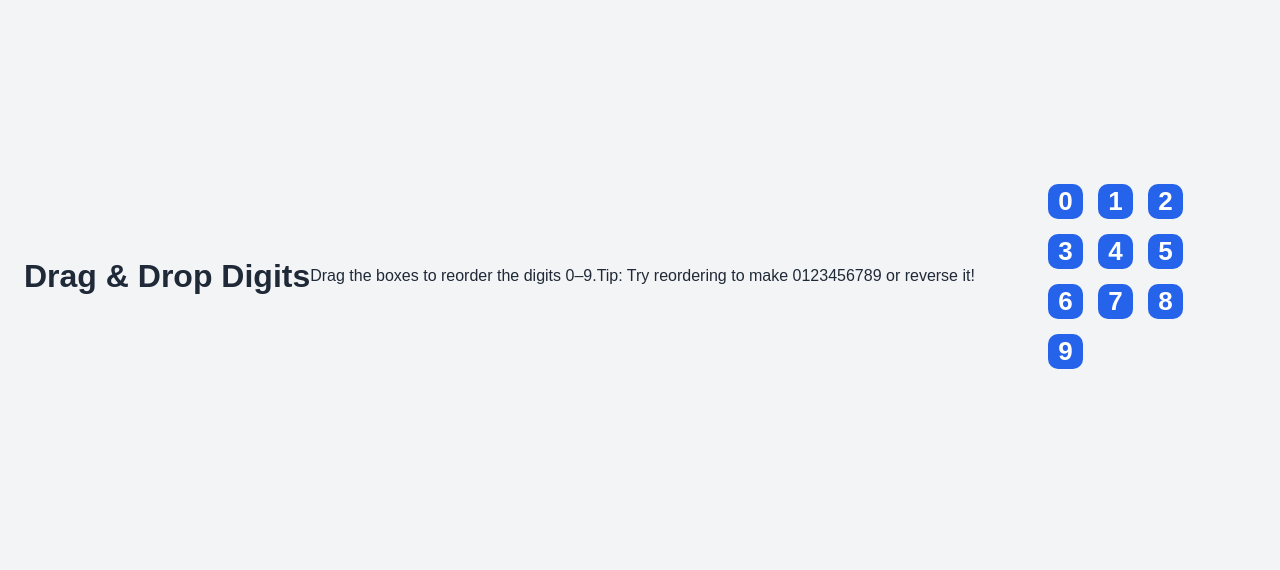
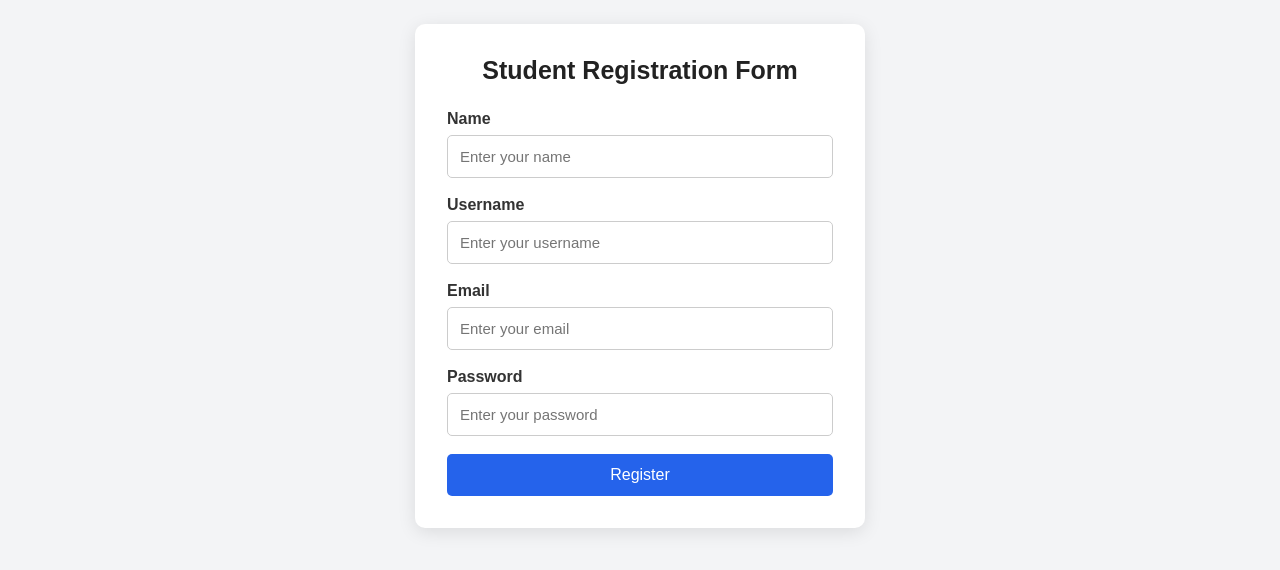
Before and after one commit to Appa45/Assignment7, a React (Vite) app in the folder random-joke-app/: page / in a window 1280 px wide. Shown: the part 124-694 px from the top of the page. Built offline with nearby package versions, Linux system fonts and the light colour scheme.

Commit message:
change in the project

```diff
--- a/random-joke-app/src/App.css
+++ b/random-joke-app/src/App.css
@@ -5,9 +5,8 @@
 
 body {
   margin: 0;
-  font-family: Arial, Helvetica, sans-serif;
-  background: #f3f4f6;
-  color: #1f2937;
+  font-family: Arial, sans-serif;
+  background: #f4f6f9;
 }
 
 .app-container {
@@ -18,107 +17,69 @@ body {
   padding: 24px;
 }
 
-.drag-card {
+.form-card {
   width: 100%;
-  max-width: 650px;
-  padding: 35px;
+  max-width: 450px;
+  padding: 32px;
   background: #ffffff;
-  border-radius: 14px;
-  box-shadow: 0 5px 25px rgba(0, 0, 0, 0.08);
-  text-align: center;
+  border-radius: 10px;
+  box-shadow: 0 4px 18px rgba(0, 0, 0, 0.1);
 }
 
-.drag-card h1 {
-  margin: 0 0 12px;
-  font-size: 30px;
-  color: #1e293b;
+h1 {
+  margin: 0 0 25px;
+  text-align: center;
+  font-size: 25px;
+  color: #222;
 }
 
-.description {
-  margin: 0 0 30px;
-  color: #64748b;
-  font-size: 16px;
-  line-height: 1.6;
+.form-group {
+  margin-bottom: 18px;
 }
 
-.number-container {
-  display: grid;
-  grid-template-columns: repeat(3, 1fr);
-  gap: 15px;
-  max-width: 390px;
-  margin: 0 auto;
+.form-group label {
+  display: block;
+  margin-bottom: 7px;
+  font-weight: 600;
+  color: #333;
 }
 
-.number-item {
-  display: flex;
-  align-items: center;
-  justify-content: center;
-  aspect-ratio: 1 / 1;
-  background: #2563eb;
-  color: #ffffff;
-  border: 2px solid transparent;
-  border-radius: 10px;
-  font-size: 26px;
-  font-weight: bold;
-  cursor: grab;
-  user-select: none;
-  transition:
-    transform 0.2s ease,
-    background 0.2s ease,
-    opacity 0.2s ease,
-    border 0.2s ease;
+.form-group input {
+  width: 100%;
+  padding: 12px;
+  border: 1px solid #ccc;
+  border-radius: 5px;
+  font-size: 15px;
+  outline: none;
 }
 
-.number-item:hover {
-  background: #1d4ed8;
-  transform: translateY(-3px);
+.form-group input:focus {
+  border-color: #2563eb;
 }
 
-.number-item:active {
-  cursor: grabbing;
+.error-message {
+  margin: 6px 0 0;
+  color: #dc2626;
+  font-size: 13px;
 }
 
-.number-item.dragging {
-  opacity: 0.4;
-  transform: scale(0.95);
+.success-message {
+  color: #15803d;
+  text-align: center;
+  margin-top: 15px;
 }
 
-.number-item.drag-over {
-  border: 2px dashed #f59e0b;
-  background: #dbeafe;
-  color: #1e40af;
-}
-
-.reset-button {
-  margin-top: 28px;
-  padding: 12px 30px;
-  background: #1e293b;
-  color: #ffffff;
+button {
+  width: 100%;
+  padding: 12px;
   border: none;
-  border-radius: 8px;
-  font-size: 15px;
-  font-weight: 600;
+  border-radius: 5px;
+  background: #2563eb;
+  color: white;
+  font-size: 16px;
   cursor: pointer;
 }
 
-.reset-button:hover {
-  background: #334155;
+button:hover {
+  background: #1d4ed8;
 }
-
-@media (max-width: 480px) {
-  .drag-card {
-    padding: 22px 16px;
-  }
-
-  .drag-card h1 {
-    font-size: 25px;
-  }
-
-  .number-container {
-    gap: 10px;
-  }
-
-  .number-item {
-    font-size: 22px;
-  }
-}
--- a/random-joke-app/src/App.jsx
+++ b/random-joke-app/src/App.jsx
@@ -3,70 +3,133 @@ import React, { useState } from "react";
 import "./App.css";
 
 function App() {
-  const [digits, setDigits] = useState([
-    0, 1, 2, 3, 4, 5, 6, 7, 8, 9,
-  ]);
-  const [draggedIndex, setDraggedIndex] = useState(null);
+  const [formData, setFormData] = useState({
+    name: "",
+    username: "",
+    email: "",
+    password: "",
+  });
 
-  const handleDragStart = (event, index) => {
-    setDraggedIndex(index);
-    event.dataTransfer.setData("text/plain", String(index));
-    event.dataTransfer.effectAllowed = "move";
+  const [errors, setErrors] = useState({});
+  const [submitted, setSubmitted] = useState(false);
+
+  const handleChange = (event) => {
+    const { name, value } = event.target;
+
+    setFormData((prev) => ({
+      ...prev,
+      [name]: value,
+    }));
+
+    setErrors((prev) => ({
+      ...prev,
+      [name]: "",
+    }));
   };
 
-  const handleDragOver = (event) => {
-    event.preventDefault();
-  };
-
-  const handleDrop = (event, targetIndex) => {
+  const handleSubmit = (event) => {
     event.preventDefault();
 
-    const sourceIndex =
-      draggedIndex !== null
-        ? draggedIndex
-        : Number(event.dataTransfer.getData("text/plain"));
+    const newErrors = {};
 
-    if (
-      sourceIndex === targetIndex ||
-      sourceIndex < 0 ||
-      sourceIndex >= digits.length
-    ) {
-      setDraggedIndex(null);
-      return;
+    if (!formData.name.trim()) {
+      newErrors.name = "Name is required";
     }
 
-    const updatedDigits = [...digits];
-    const [movedDigit] = updatedDigits.splice(sourceIndex, 1);
+    if (!formData.username.trim()) {
+      newErrors.username = "Username is required";
+    }
 
-    const insertIndex =
-      sourceIndex < targetIndex ? targetIndex - 1 : targetIndex;
+    if (!formData.email.trim()) {
+      newErrors.email = "Email is required";
+    } else if (!/^[^\s@]+@[^\s@]+\.[^\s@]+$/.test(formData.email)) {
+      newErrors.email = "Please enter a valid email address";
+    }
 
-    updatedDigits.splice(insertIndex, 0, movedDigit);
+    if (!formData.password) {
+      newErrors.password = "Password is required";
+    } else if (formData.password.length < 6) {
+      newErrors.password = "Password must be at least 6 characters";
+    }
 
-    setDigits(updatedDigits);
-    setDraggedIndex(null);
+    setErrors(newErrors);
+    setSubmitted(Object.keys(newErrors).length === 0);
   };
 
   return (
     <div className="app-container">
-      <h1>Drag &amp; Drop Digits</h1>
+      <div className="form-card">
+        <h1>Student Registration Form</h1>
 
-<p>Drag the boxes to reorder the digits 0–9.</p>
-<p>Tip: Try reordering to make 0123456789 or reverse it!</p>
+        <form onSubmit={handleSubmit} noValidate>
+          <div className="form-group">
+            <label htmlFor="name">Name</label>
+            <input
+              id="name"
+              type="text"
+              name="name"
+              placeholder="Enter your name"
+              value={formData.name}
+              onChange={handleChange}
+            />
+            {errors.name && (
+              <p className="error-message">{errors.name}</p>
+            )}
+          </div>
 
-      <div className="number-container">
-        {digits.map((digit, index) => (
-          <div
-            key={digit}
-            className="number-item"
-            draggable
-            onDragStart={(event) => handleDragStart(event, index)}
-            onDragOver={handleDragOver}
-            onDrop={(event) => handleDrop(event, index)}
-          >
-            {digit}
+          <div className="form-group">
+            <label htmlFor="username">Username</label>
+            <input
+              id="username"
+              type="text"
+              name="username"
+              placeholder="Enter your username"
+              value={formData.username}
+              onChange={handleChange}
+            />
+            {errors.username && (
+              <p className="error-message">{errors.username}</p>
+            )}
           </div>
-        ))}
+
+          <div className="form-group">
+            <label htmlFor="email">Email</label>
+            <input
+              id="email"
+              type="text"
+              name="email"
+              placeholder="Enter your email"
+              value={formData.email}
+              onChange={handleChange}
+            />
+            {errors.email && (
+              <p className="error-message">{errors.email}</p>
+            )}
+          </div>
+
+          <div className="form-group">
+            <label htmlFor="password">Password</label>
+            <input
+              id="password"
+              type="password"
+              name="password"
+              placeholder="Enter your password"
+              value={formData.password}
+              onChange={handleChange}
+            />
+            {errors.password && (
+              <p className="error-message">{errors.password}</p>
+            )}
+          </div>
+
+          <button type="submit">Register</button>
+
+          {submitted && (
+            <p className="success-message">
+              Registration successful!
+            </p>
+          )}
+        </form>
       </div>
     </div>
   );
```
